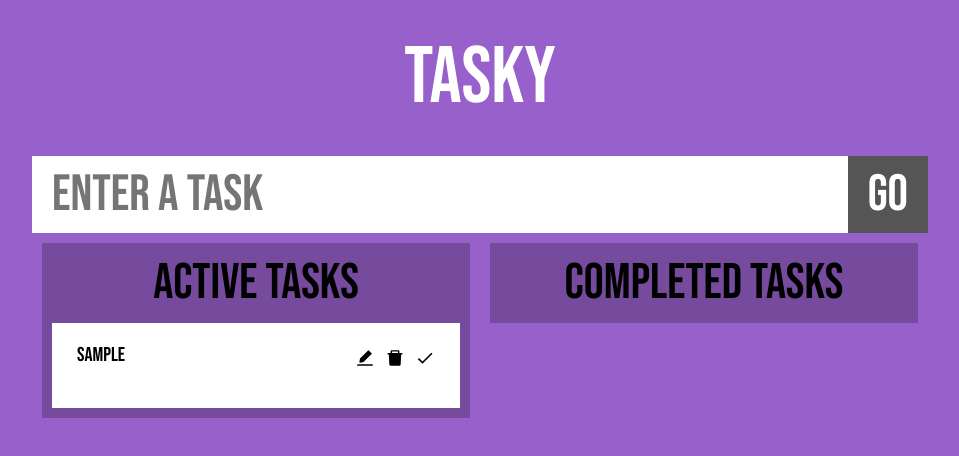
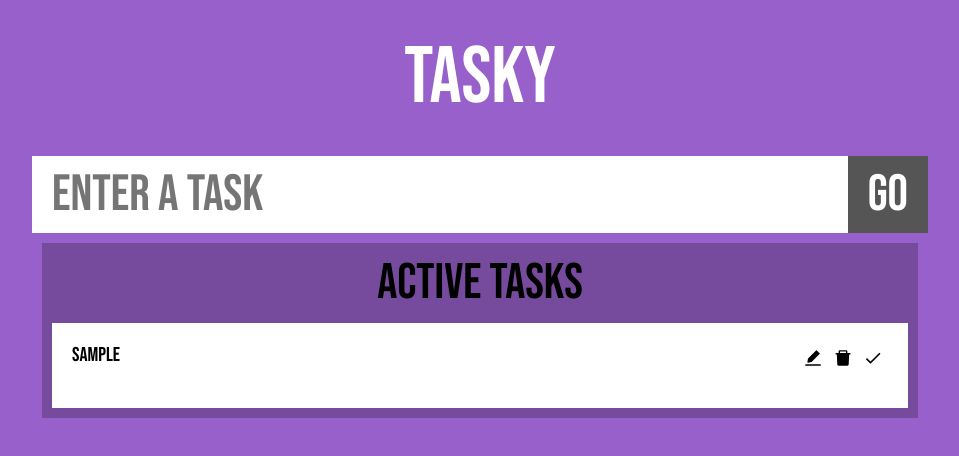
Before and after one commit to LeCherry35/Tasky, a React (Create React App) app: page / in a window 1280 px wide. Both pictures are taken after typing "Sample" into the empty fields and a click on the button "Go". Shown: the top 456 px of the page, without its empty margins (160-1119 px from the left). Built offline with nearby package versions, Linux system fonts and the light colour scheme.

Commit message:
show and hide completed section feature added and various small fixes

```diff
--- a/public/index.html
+++ b/public/index.html
@@ -24,7 +24,7 @@
       work correctly both with client-side routing and a non-root public URL.
       Learn how to configure a non-root public URL by running `npm run build`.
     -->
-    <title>React App</title>
+    <title>TASKY</title>
   </head>
   <body>
     <noscript>You need to enable JavaScript to run this app.</noscript>
--- a/src/App.css
+++ b/src/App.css
@@ -24,8 +24,10 @@
   }
   .container {
     flex-direction: column;
+    align-items: center !important;
   }
   .todos {
     width: 100% !important;
+    flex-basis: 0px !important;
   }
 }
--- a/src/App.tsx
+++ b/src/App.tsx
@@ -36,7 +36,6 @@ const App: React.FC = () => {
       add = completed[source.index]
       completed.splice(source.index, 1)
     }
-    console.log(add);
 
     if (destination.droppableId === 'TodosList') {
       add.isDone = false
--- a/src/components/InputField.tsx
+++ b/src/components/InputField.tsx
@@ -15,9 +15,11 @@ const InputField: React.FC<Props> = ({todo, setTodo, handleAdd}) => {
   return (
     <form
       className="input"
-      onSubmit={(e) => {
-        handleAdd(e)
-        inputRef.current?.blur()
+      onKeyDown={(e) => {
+        if(e.code === 'Enter') {
+          handleAdd(e)
+          inputRef.current?.blur()
+        }
       }}
     >
 
@@ -34,6 +36,11 @@ const InputField: React.FC<Props> = ({todo, setTodo, handleAdd}) => {
         ref={submitRef}
         className={todo ? "input__submit input__submit_red " : "input__submit"}
         type='submit'
+        onClick={(e) => {
+          handleAdd(e)
+          inputRef.current?.blur()
+        }}
+
       >Go</button>
     </form>
   )
--- a/src/components/SingleTodo.tsx
+++ b/src/components/SingleTodo.tsx
@@ -2,7 +2,7 @@ import React, { useEffect, useRef } from 'react'
 import { useState } from 'react'
 import { Todo } from '../model'
 import { AiFillEdit, AiFillDelete } from 'react-icons/ai'
-import { MdDone, MdDownloadDone, MdOutlineCancel } from 'react-icons/md'
+import { MdDone, MdDownloadDone, MdOutlineCancel, MdOutlineArrowBackIos } from 'react-icons/md'
 import TextareaAutosize from 'react-textarea-autosize';
 import './styles.css'
 import { Draggable } from 'react-beautiful-dnd'
@@ -18,10 +18,9 @@ interface Props {
 const SingleTodo: React.FC<Props> = ({index, todo, todos, setTodos, othTodos, setOthTodos}) => {
   const [edit, setEdit] = useState<boolean>(false)
   const [editTodo, setEditTodo] = useState<string>(todo.todo)
-  console.log(edit)
 
   const handleDone = (id:number) => {
-    todo.isDone = true
+    todo.isDone = !todo.isDone
     setOthTodos([...othTodos, todo])
     setTodos(todos.filter(todo => todo.id !== id))
   }
@@ -47,13 +46,24 @@ const SingleTodo: React.FC<Props> = ({index, todo, todos, setTodos, othTodos, se
     <Draggable draggableId={todo.id.toString()} index={index}>
       {(provided) => (
 
-        <form className='todo' onSubmit={e => handleEdit(e,todo.id)} {...provided.draggableProps} {...provided.dragHandleProps} ref={provided.innerRef}>
+        <form className='todo' {...provided.draggableProps} {...provided.dragHandleProps} ref={provided.innerRef}>
           <div className='todo__textarea'>
             {edit ? (
               <TextareaAutosize
                 ref={inputRef}
                 value={editTodo}
                 onChange={e => setEditTodo(e.target.value)}
+                onKeyDown={(e) => {
+                  switch (e.code) {
+                    case 'Enter':
+                      handleEdit(e,todo.id)
+                      inputRef.current?.blur()
+                      break
+                    case 'Escape':
+                      setEdit(!edit)
+                      break
+                  }
+                }}
                 className='todo__textarea--text'
               />
 
@@ -68,16 +78,19 @@ const SingleTodo: React.FC<Props> = ({index, todo, todos, setTodos, othTodos, se
 
             {edit ? (
               <>
-                <button className="icon" type='submit'> <MdDownloadDone style={{color: 'red'}}/></button>
+                <button className="icon" type='submit' onClick={e => handleEdit(e,todo.id)} > <MdDownloadDone style={{color: 'red'}}/></button>
                 <button className="icon" style={{color: 'red'}} onClick={(e) =>{
                   e.preventDefault()
-                  if (!todo.isDone){
-                    setEdit(!edit)
-                  }
+                  setEdit(!edit)
                 }}><MdOutlineCancel/></button>
               </>
             ) : todo.isDone ? (
-              <></>
+              <button className='icon' onClick={(e) => {
+                e.preventDefault()
+                  handleDone(todo.id)
+              }}>
+                <MdOutlineArrowBackIos/>
+              </button>
             ) : (
               <button className="icon" style={edit ? {color: 'red'} : {}} onClick={(e) =>{
                 e.preventDefault()
--- a/src/components/TodoList.tsx
+++ b/src/components/TodoList.tsx
@@ -1,8 +1,9 @@
-import React from 'react'
+import React, { useEffect, useState } from 'react'
 import './styles.css'
 import { Todo } from '../model'
 import SingleTodo from './SingleTodo';
 import { Droppable } from 'react-beautiful-dnd';
+import { MdOutlineArrowForwardIos, MdOutlineArrowBackIos } from 'react-icons/md'
 
 interface Props{
     todos: Todo[];
@@ -12,13 +13,28 @@ interface Props{
   }
 
 const TodoList: React.FC<Props> = ({todos, setTodos, completedTodos, setCompletedTodos}) => {
+
+  const [isHidden,setIsHidden] = useState<boolean>(true)
+
+  const toggleRemoved = () => {
+    setIsHidden(!isHidden)
+  }
+  useEffect(() => {
+    if(todos.length === 0 && completedTodos.length !== 0) {
+      setIsHidden(false)
+    }
+  }, [todos.length])
   return (
     <div className="container">
       <Droppable droppableId='TodosList'>
         {
           (provided, snapshot) => (
-            <div className='todos' ref={provided.innerRef} { ...provided.droppableProps}>
-              <span className={`todos__heading ${snapshot.isDraggingOver ? 'dragactive' : ''}`}>Active tasks</span>
+            <div className={`todos ${todos.length !== 0 ? 'shown' : ''}`} ref={provided.innerRef} { ...provided.droppableProps}>
+              <span className={`todos__heading ${snapshot.isDraggingOver ? 'dragactive' : ''}`}>
+                Active tasks
+                <span className='arrow' onClick={() => {toggleRemoved()}}>{isHidden && completedTodos.length !== 0 ? <MdOutlineArrowForwardIos/> : ''}</span>
+              </span>
+
               {todos.map((todo, id) => <SingleTodo index={id} todo={todo} key={todo.id} todos={todos} setTodos={setTodos} othTodos={completedTodos} setOthTodos={setCompletedTodos}/>)}
               {provided.placeholder}
             </div>
@@ -31,8 +47,11 @@ const TodoList: React.FC<Props> = ({todos, setTodos, completedTodos, setComplete
       <Droppable droppableId='CompletedTodosList'>
         {
           (provided, snapshot) => (
-            <div className='todos remove' ref={provided.innerRef} { ...provided.droppableProps}>
-              <span className={`todos__heading ${snapshot.isDraggingOver ? 'dragcompleted' : ''}`}>Completed tasks</span>
+            <div className={`todos ${!isHidden && completedTodos.length !== 0 ? 'shown' : ''}`} ref={provided.innerRef} { ...provided.droppableProps}>
+              <span className={`todos__heading ${snapshot.isDraggingOver ? 'dragcompleted' : ''}`}>
+                {!isHidden ? 'Completed tasks' : ''}
+                {!isHidden && todos.length !== 0 ? <span className='arrow' onClick={() => {toggleRemoved()}}><MdOutlineArrowBackIos/></span> : ''}
+              </span>
               {completedTodos.map((todo, id) => <SingleTodo index={id} todo={todo} key={todo.id} todos={completedTodos} setTodos={setCompletedTodos} othTodos={todos} setOthTodos={setTodos}/>)}
               {provided.placeholder}
             </div>
--- a/src/components/styles.css
+++ b/src/components/styles.css
@@ -16,6 +16,8 @@
     resize: none;
     overflow: hidden;
     font-family:  inherit;
+    border-radius: 0;
+    z-index: 2;
 }
 .input__box:focus {
     box-shadow: 0 0 10px 1000px rgba(0, 0, 0, 0.5);
@@ -52,17 +54,27 @@
     justify-content: center;
     width: 70%;
 }
+.todos {
+    position: relative;
+    display: none;
+    flex-direction: column;
+    flex-grow: 1;
+    flex-basis: 500px;
+    width: 50%;
+    padding: 10px;
+    background-color: rgb(118, 75, 158);
+    margin: 10px;
+}
 .todos__heading {
     text-align: center;
     font-size: 50px;
 }
-.todos {
+.arrow {
+    position: absolute;
+    right: 0;
+}
+.shown {
     display: flex;
-    flex-direction: column;
-    width: 50%;
-    padding: 10px;
-    background-color: rgb(118, 75, 158);
-    margin: 10px;
 }
 .todo {
     display: flex;
@@ -73,9 +85,6 @@
     justify-content: space-between;
     min-height: 45px;
 }
-/* .todo:hover {
-    transform: scale(1.1);
-} */
 .todo__textarea {
     width: 60%;
 }
@@ -85,7 +94,6 @@
     align-items: flex-start;
 }
 .todo__textarea--text {
-    padding: 5px;
     font-size: 20px;
     border: none;
     outline: none;
@@ -104,14 +112,8 @@
     background: inherit;
 }
 .dragactive {
-    /* background-color: red !important; */
-    /* transform: scale(1.05); */
-    /* width: 60% !important; */
     color: red;
 }
 .dragcompleted {
-    /* background-color: red !important; */
-    /* transform: scale(1.05); */
-    /* width: 60% !important; */
     color: red;
 }
--- a/src/index.tsx
+++ b/src/index.tsx
@@ -10,7 +10,3 @@ const root = ReactDOM.createRoot(
 root.render(
   <App />
 );
-
-// If you want to start measuring performance in your app, pass a function
-// to log results (for example: reportWebVitals(console.log))
-// or send to an analytics endpoint. Learn more: https://bit.ly/CRA-vitals
```
Also changed, not shown: public/robots.txt (deleted).
